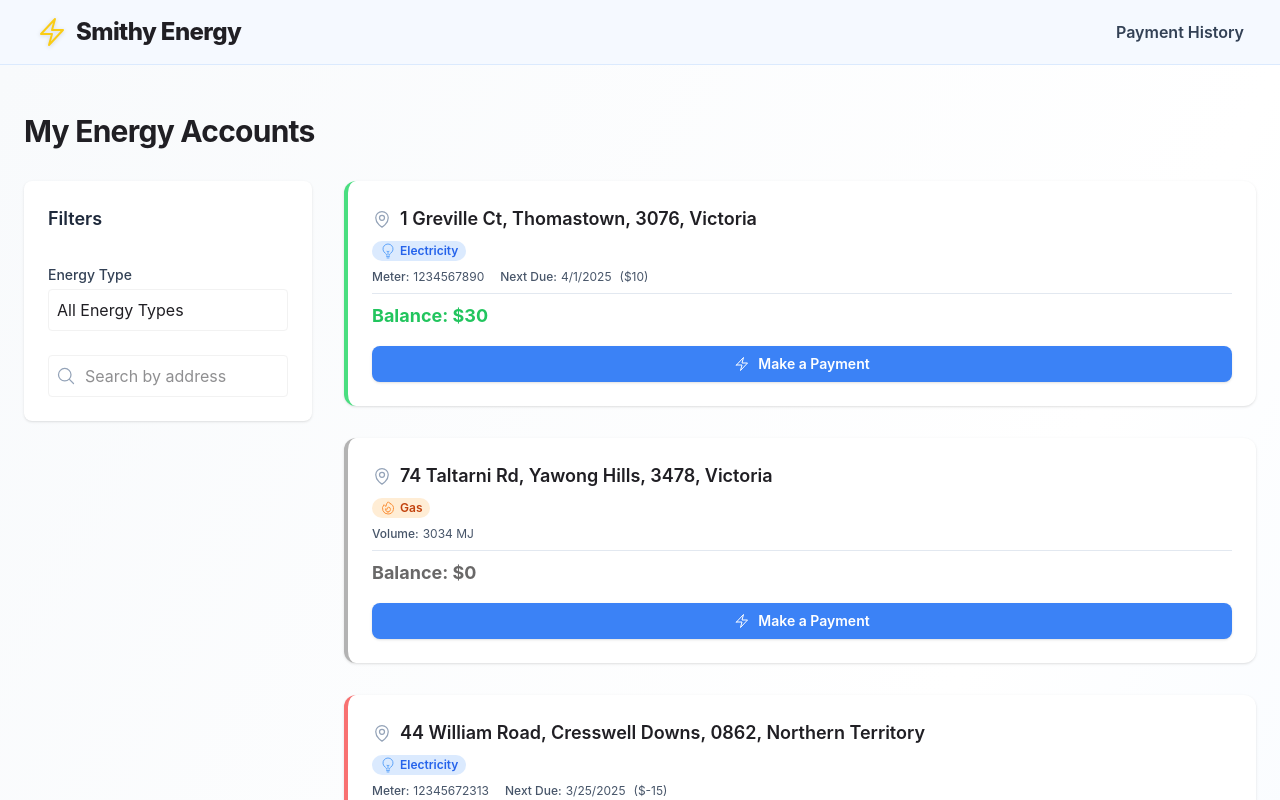
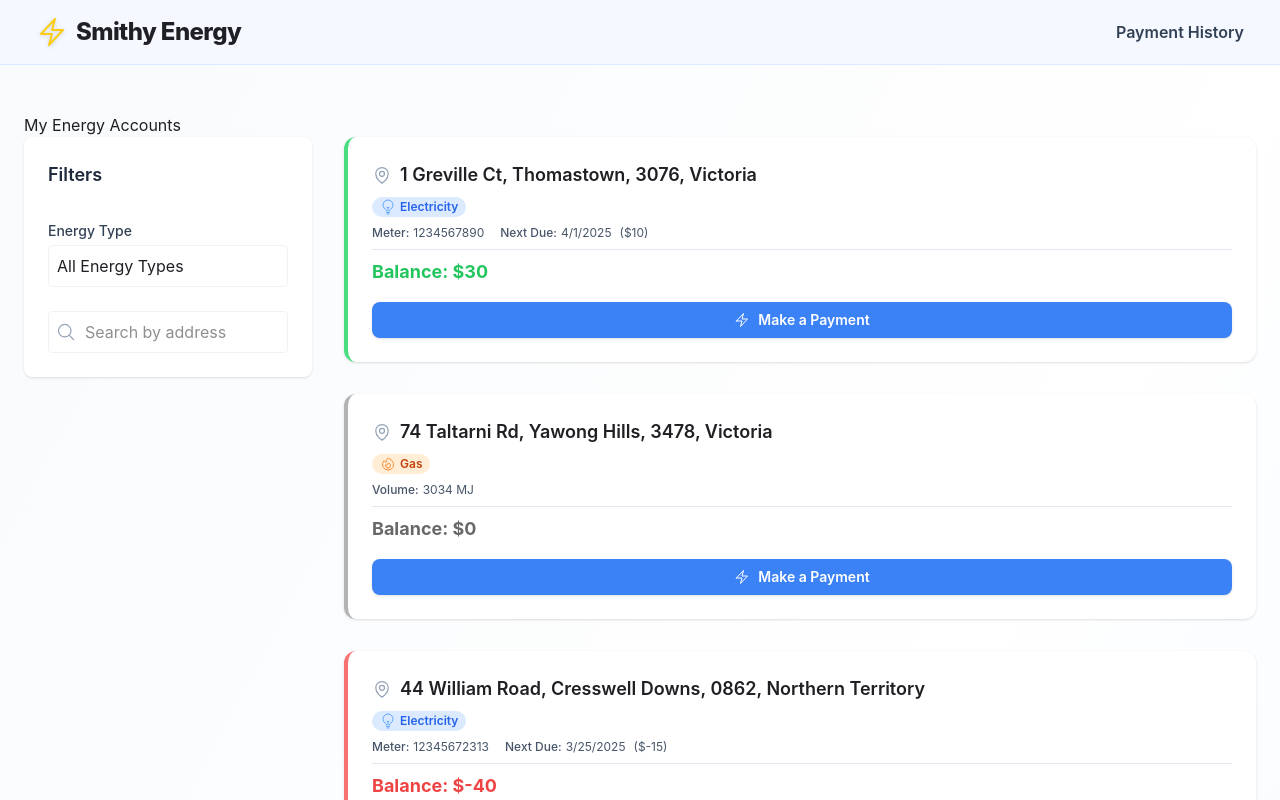
Before and after one commit to jshsmth/energy_portal, a Next.js app: page / in a window 1280 px wide. Shown: the top 800 px of the page. Built offline with nearby package versions, Linux system fonts and the light colour scheme.

Commit message:
chore: make file layout better by using container for initial file

```diff
--- a/src/app/accounts/components/AccountsPage.tsx
+++ b/src/app/accounts/EnergyAccountsContainer.tsx
@@ -1,12 +1,13 @@
 "use client";
 
-import { AccountCard } from "./AccountCard";
-import { FilterBar } from "./FilterBar";
-import { PaymentModal } from "../../payments/components/PaymentModal";
-import { useAccountsPage } from "../hooks/useAccountsPage";
-import { AccountSkeleton } from "./AccountSkeleton";
+import { AccountCard } from "./components/AccountCard";
+import { FilterBar } from "./components/FilterBar";
+import { PaymentModal } from "../payments/components/PaymentModal";
+import { useAccountsPage } from "./hooks/useAccountsPage";
+import { AccountSkeleton } from "./components/AccountSkeleton";
+import { AccountHeader } from "./components/AccountHeader";
 
-export function AccountsPage() {
+export function EnergyAccountsContainer() {
   const {
     accounts,
     filter,
@@ -24,9 +25,7 @@ export function AccountsPage() {
     return (
       <div className="min-h-screen bg-gradient-to-br from-grey-50 via-white to-blue-50 font-sans">
         <main className="max-w-7xl mx-auto px-4 sm:px-6 lg:px-8 py-12">
-          <h1 className="text-3xl font-bold text-grey-900 mb-8 tracking-tight">
-            My Energy Accounts
-          </h1>
+          <AccountHeader />
           <div className="bg-red-50 border border-red-200 rounded-lg p-4 text-red-600">
             {error}
           </div>
@@ -39,9 +38,7 @@ export function AccountsPage() {
     return (
       <div className="min-h-screen bg-gradient-to-br from-grey-50 via-white to-blue-50 font-sans">
         <main className="max-w-7xl mx-auto px-4 sm:px-6 lg:px-8 py-12">
-          <h1 className="text-3xl font-bold text-grey-900 mb-8 tracking-tight">
-            My Energy Accounts
-          </h1>
+          <AccountHeader />
           <AccountSkeleton />
         </main>
       </div>
@@ -51,9 +48,7 @@ export function AccountsPage() {
   return (
     <div className="min-h-screen bg-gradient-to-br from-grey-50 via-white to-blue-50 font-sans">
       <main className="max-w-7xl mx-auto px-4 sm:px-6 lg:px-8 py-12">
-        <h1 className="text-3xl font-bold text-grey-900 mb-8 tracking-tight">
-          My Energy Accounts
-        </h1>
+        <AccountHeader />
         <div className="flex flex-col md:flex-row gap-8 items-start">
           <aside className="w-full md:w-72 md:sticky md:top-24 flex-shrink-0">
             <FilterBar filter={filter} setFilter={setFilter} />
--- /dev/null
+++ b/src/app/accounts/components/AccountHeader.tsx
@@ -0,0 +1,7 @@
+export function AccountHeader() {
+  return (
+    <div>
+      <h1>My Energy Accounts</h1>
+    </div>
+  );
+}
--- a/src/app/accounts/hooks/useAccountsPage.ts
+++ b/src/app/accounts/hooks/useAccountsPage.ts
@@ -1,7 +1,7 @@
 import * as React from "react";
 import { useQuery, useMutation, useQueryClient } from "@tanstack/react-query";
 import type { Account, Filter, CardDetails } from "../types/accounts";
-import { API_ENDPOINTS, ERROR_MESSAGES } from "../constants/accounts";
+import { API_ENDPOINTS, ERROR_MESSAGES } from "@/app/constants";
 
 export const useAccountsPage = () => {
   const queryClient = useQueryClient();
@@ -58,8 +58,8 @@ export const useAccountsPage = () => {
     setPaymentSuccess(false);
   };
 
-  const handlePay = (card: CardDetails, amount: number) => {
-    paymentMutation.mutate({ card, amount });
+  const handlePay = async (card: CardDetails, amount: number) => {
+    return paymentMutation.mutateAsync({ card, amount });
   };
 
   const closeModal = () => {
--- /dev/null
+++ b/src/app/constants/api.ts
@@ -0,0 +1,4 @@
+export const API_ENDPOINTS = {
+  ACCOUNTS: "/api/accounts",
+  PAYMENTS: "/api/payments",
+} as const;
--- a/src/app/accounts/constants/accounts.ts
+++ b/src/app/constants/errors.ts
@@ -1,8 +1,3 @@
-export const API_ENDPOINTS = {
-  ACCOUNTS: "/api/accounts",
-  PAYMENTS: "/api/payments",
-} as const;
-
 export const ERROR_MESSAGES = {
   FETCH_ACCOUNTS: "Failed to load accounts. Please try again later.",
   PAYMENT_FAILED: "Payment failed. Please try again.",
--- /dev/null
+++ b/src/app/constants/index.ts
@@ -0,0 +1,2 @@
+export * from './api';
+export * from './errors';
--- a/src/app/page.tsx
+++ b/src/app/page.tsx
@@ -1,5 +1,5 @@
-import { AccountsPage } from "./accounts/components/AccountsPage";
+import { EnergyAccountsContainer } from "./accounts/EnergyAccountsContainer";
 
 export default function Home() {
-  return <AccountsPage />;
+  return <EnergyAccountsContainer />;
 }
--- a/src/app/payments/page.tsx
+++ b/src/app/payments/page.tsx
@@ -1,7 +1,7 @@
 "use client";
 
-import { PaymentsHistory } from "./components/PaymentsHistory";
+import { PaymentsHistoryContainer } from "./PaymentsHistoryContainer";
 
 export default function PaymentsPage() {
-  return <PaymentsHistory />;
+  return <PaymentsHistoryContainer />;
 }
```
Also changed, not shown: src/app/payments/PaymentsHistoryContainer.tsx (renamed from src/app/payments/components/PaymentsHistory.tsx, +4 -4 lines), 2 other files (tests, documents, lock files or other folders).
